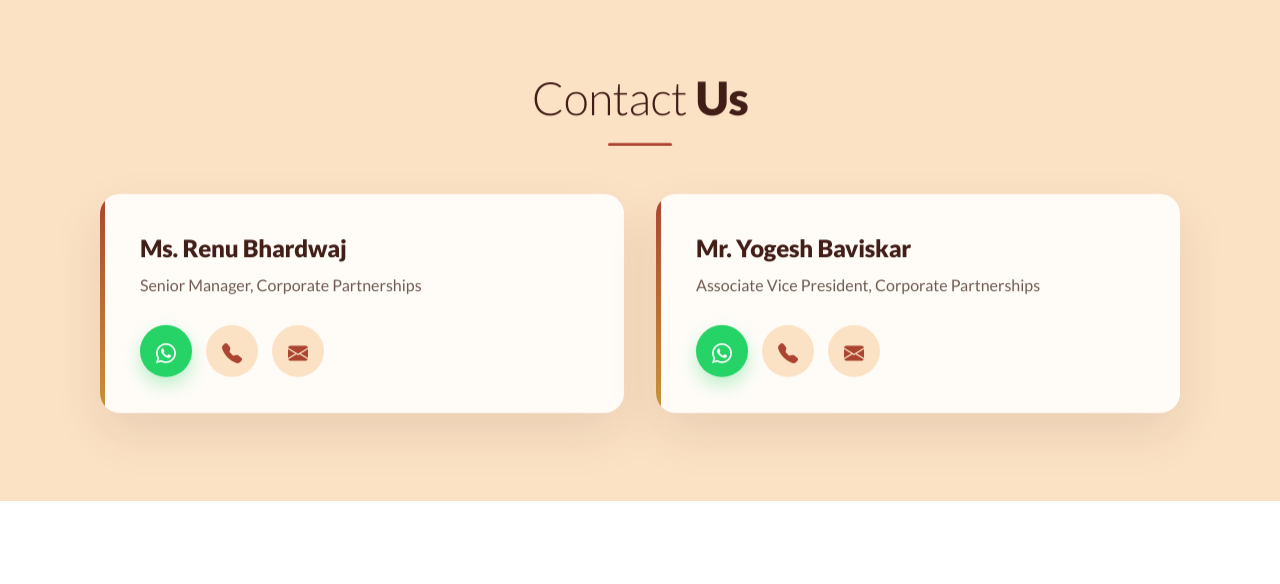
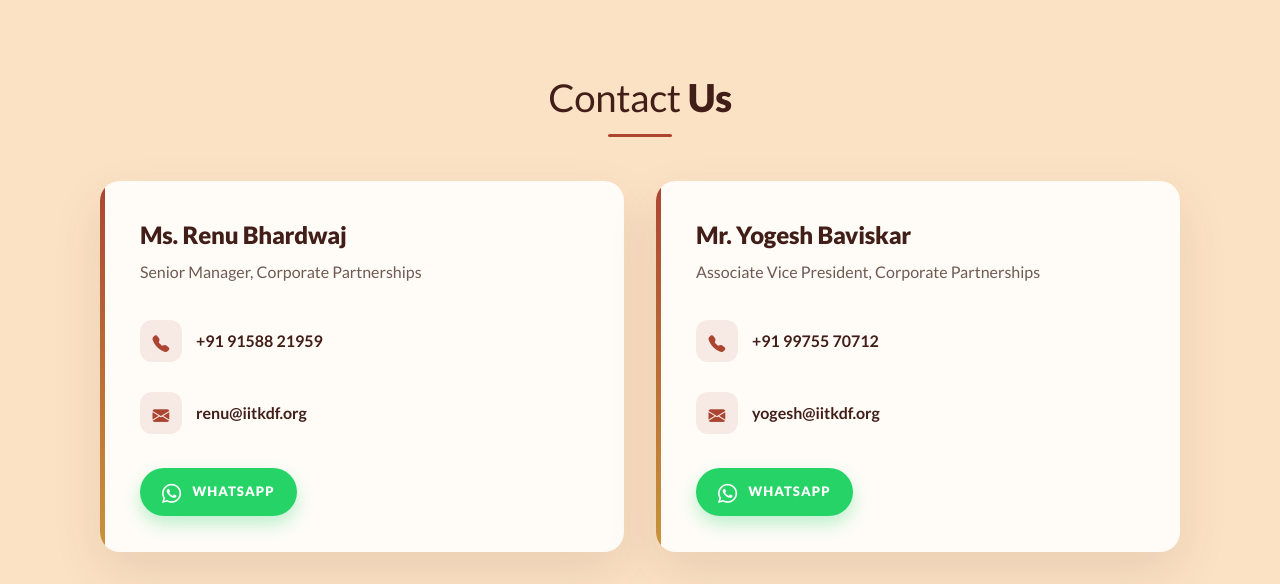
Before and after one commit to mahima263/agendasamanvay, a plain HTML site: page index.html in a window 1280 px wide. Shown: the part 4457-5041 px from the top of the page. Drawn offline with nearby package versions, Linux system fonts and the light colour scheme.

Commit message:
first add index j cross j dash  j j j k k k commit

```diff
--- a/index.html
+++ b/index.html
@@ -266,39 +266,86 @@
   </section>
 
   <!-- ============================= CONTACT ============================= -->
-  <section class="sec sec-champagne contact-sec" id="contact">
-    <div class="container-gtu container-wide">
-      <div class="text-center mb-5" data-aos="fade-up">
-        <h2 class="section-title">Contact <strong>Us</strong></h2>
-        <div class="rule rule-center"></div>
+  <section id="contact" style="padding:90px 0;background:#FCE2C5;">
+    <div style="max-width:1160px;margin:0 auto;padding:0 24px;">
+
+      <!-- heading -->
+      <div style="text-align:center;margin-bottom:44px;">
+        <h2 style="font-family:'Lato',sans-serif;font-size:2.4rem;font-weight:400;color:#421E18;margin:0;">
+          Contact <strong style="font-weight:900;">Us</strong>
+        </h2>
+        <div style="width:64px;height:3px;background:#AB4531;border-radius:3px;margin:14px auto 0;"></div>
       </div>
 
-      <div class="contact-people">
-        <article class="person-card" data-aos="fade-up">
-          <h3 class="pc-name">Ms. Renu Bhardwaj</h3>
-          <p class="pc-sub">Senior Manager, Corporate Partnerships</p>
-          <div class="pc-actions">
-            <a class="pc-btn is-wa" href="https://wa.me/919158821959?text=Hello%2C%20I%20would%20like%20to%20know%20more%20about%20IITK%20Samanvay%202026."
-              target="_blank" rel="noopener noreferrer" aria-label="Message Ms. Renu Bhardwaj on WhatsApp"><i class="bi bi-whatsapp"></i></a>
-            <a class="pc-btn is-phone" href="tel:+919158821959" aria-label="Call Ms. Renu Bhardwaj"><i class="bi bi-telephone-fill"></i></a>
-            <a class="pc-btn is-mail" href="mailto:renu@iitkdf.org" aria-label="Email Ms. Renu Bhardwaj"><i class="bi bi-envelope-fill"></i></a>
-          </div>
+      <!-- cards -->
+      <div style="display:grid;grid-template-columns:repeat(2,minmax(0,1fr));gap:32px;max-width:1080px;margin:0 auto;">
+
+        <!-- CARD 1 -->
+        <article style="position:relative;background:#FFFCF8;border-radius:20px;padding:40px 40px 36px;box-shadow:0 20px 50px rgba(66,30,24,.10);overflow:hidden;">
+          <span style="position:absolute;left:0;top:0;bottom:0;width:5px;background:linear-gradient(180deg,#AB4531,#C9943A);"></span>
+
+          <h3 style="font-family:'Lato',sans-serif;font-size:1.5rem;font-weight:900;color:#421E18;margin:0 0 8px;">Ms. Renu Bhardwaj</h3>
+          <p style="font-family:'Lato',sans-serif;font-size:1rem;color:#6E5A52;margin:0 0 24px;">Senior Manager, Corporate Partnerships</p>
+
+          <ul style="list-style:none;padding:0;margin:0 0 24px;display:grid;gap:10px;">
+            <li style="display:flex;align-items:center;gap:14px;padding:10px 0;">
+              <span style="flex:0 0 42px;width:42px;height:42px;border-radius:12px;display:grid;place-items:center;background:rgba(171,69,49,.1);color:#AB4531;font-size:1.05rem;">
+                <i class="bi bi-telephone-fill"></i>
+              </span>
+              <a href="tel:+919158821959" style="font-family:'Lato',sans-serif;font-size:1rem;color:#421E18;font-weight:700;text-decoration:none;word-break:break-word;">+91 91588 21959</a>
+            </li>
+            <li style="display:flex;align-items:center;gap:14px;padding:10px 0;">
+              <span style="flex:0 0 42px;width:42px;height:42px;border-radius:12px;display:grid;place-items:center;background:rgba(171,69,49,.1);color:#AB4531;font-size:1.05rem;">
+                <i class="bi bi-envelope-fill"></i>
+              </span>
+              <a href="mailto:renu@iitkdf.org" style="font-family:'Lato',sans-serif;font-size:1rem;color:#421E18;font-weight:700;text-decoration:none;word-break:break-word;">renu@iitkdf.org</a>
+            </li>
+          </ul>
+
+          <a href="https://wa.me/919158821959?text=Hello%2C%20I%20would%20like%20to%20know%20more%20about%20IITK%20Samanvay%202026." target="_blank" rel="noopener noreferrer"
+            style="display:inline-flex;align-items:center;gap:10px;height:48px;padding:0 22px;border-radius:999px;text-decoration:none;background:#25D366;color:#fff;font-family:'Lato',sans-serif;font-size:.82rem;font-weight:900;letter-spacing:.08em;text-transform:uppercase;box-shadow:0 8px 18px rgba(37,211,102,.3);">
+            <i class="bi bi-whatsapp" style="font-size:1.2rem;"></i> WhatsApp
+          </a>
         </article>
 
-        <article class="person-card" data-aos="fade-up" data-aos-delay="120">
-          <h3 class="pc-name">Mr. Yogesh Baviskar</h3>
-          <p class="pc-sub">Associate Vice President, Corporate Partnerships</p>
-          <div class="pc-actions">
-            <a class="pc-btn is-wa" href="https://wa.me/919975570712?text=Hello%2C%20I%20would%20like%20to%20know%20more%20about%20IITK%20Samanvay%202026."
-              target="_blank" rel="noopener noreferrer" aria-label="Message Mr. Yogesh Baviskar on WhatsApp"><i class="bi bi-whatsapp"></i></a>
-            <a class="pc-btn is-phone" href="tel:+919975570712" aria-label="Call Mr. Yogesh Baviskar"><i class="bi bi-telephone-fill"></i></a>
-            <a class="pc-btn is-mail" href="mailto:yogesh@iitkdf.org" aria-label="Email Mr. Yogesh Baviskar"><i class="bi bi-envelope-fill"></i></a>
-          </div>
+        <!-- CARD 2 -->
+        <article style="position:relative;background:#FFFCF8;border-radius:20px;padding:40px 40px 36px;box-shadow:0 20px 50px rgba(66,30,24,.10);overflow:hidden;">
+          <span style="position:absolute;left:0;top:0;bottom:0;width:5px;background:linear-gradient(180deg,#AB4531,#C9943A);"></span>
+
+          <h3 style="font-family:'Lato',sans-serif;font-size:1.5rem;font-weight:900;color:#421E18;margin:0 0 8px;">Mr. Yogesh Baviskar</h3>
+          <p style="font-family:'Lato',sans-serif;font-size:1rem;color:#6E5A52;margin:0 0 24px;">Associate Vice President, Corporate Partnerships</p>
+
+          <ul style="list-style:none;padding:0;margin:0 0 24px;display:grid;gap:10px;">
+            <li style="display:flex;align-items:center;gap:14px;padding:10px 0;">
+              <span style="flex:0 0 42px;width:42px;height:42px;border-radius:12px;display:grid;place-items:center;background:rgba(171,69,49,.1);color:#AB4531;font-size:1.05rem;">
+                <i class="bi bi-telephone-fill"></i>
+              </span>
+              <a href="tel:+919975570712" style="font-family:'Lato',sans-serif;font-size:1rem;color:#421E18;font-weight:700;text-decoration:none;word-break:break-word;">+91 99755 70712</a>
+            </li>
+            <li style="display:flex;align-items:center;gap:14px;padding:10px 0;">
+              <span style="flex:0 0 42px;width:42px;height:42px;border-radius:12px;display:grid;place-items:center;background:rgba(171,69,49,.1);color:#AB4531;font-size:1.05rem;">
+                <i class="bi bi-envelope-fill"></i>
+              </span>
+              <a href="mailto:yogesh@iitkdf.org" style="font-family:'Lato',sans-serif;font-size:1rem;color:#421E18;font-weight:700;text-decoration:none;word-break:break-word;">yogesh@iitkdf.org</a>
+            </li>
+          </ul>
+
+          <a href="https://wa.me/919975570712?text=Hello%2C%20I%20would%20like%20to%20know%20more%20about%20IITK%20Samanvay%202026." target="_blank" rel="noopener noreferrer"
+            style="display:inline-flex;align-items:center;gap:10px;height:48px;padding:0 22px;border-radius:999px;text-decoration:none;background:#25D366;color:#fff;font-family:'Lato',sans-serif;font-size:.82rem;font-weight:900;letter-spacing:.08em;text-transform:uppercase;box-shadow:0 8px 18px rgba(37,211,102,.3);">
+            <i class="bi bi-whatsapp" style="font-size:1.2rem;"></i> WhatsApp
+          </a>
         </article>
 
-            </div>
+      </div>
+    </div>
 
-    </div>
+    <!-- one small style block only for the mobile 1-column stack (media queries can't be inline) -->
+    <style>
+      @media (max-width: 767.98px){
+        #contact > div > div{ grid-template-columns:1fr !important; gap:20px !important; }
+        #contact article{ padding:32px 24px 28px !important; }
+      }
+    </style>
   </section>
 
   <!-- ============================= GALLERY ============================= -->
```
